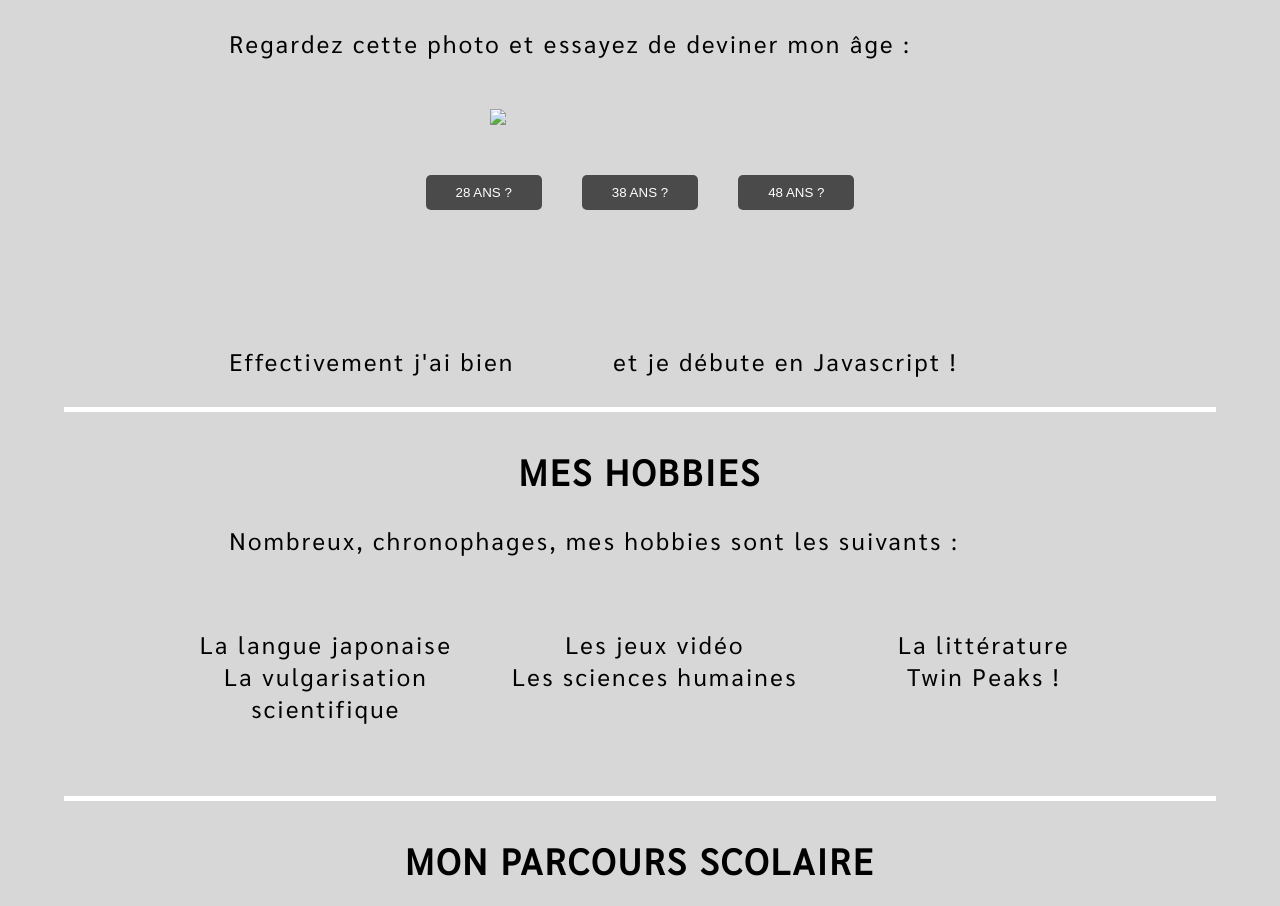
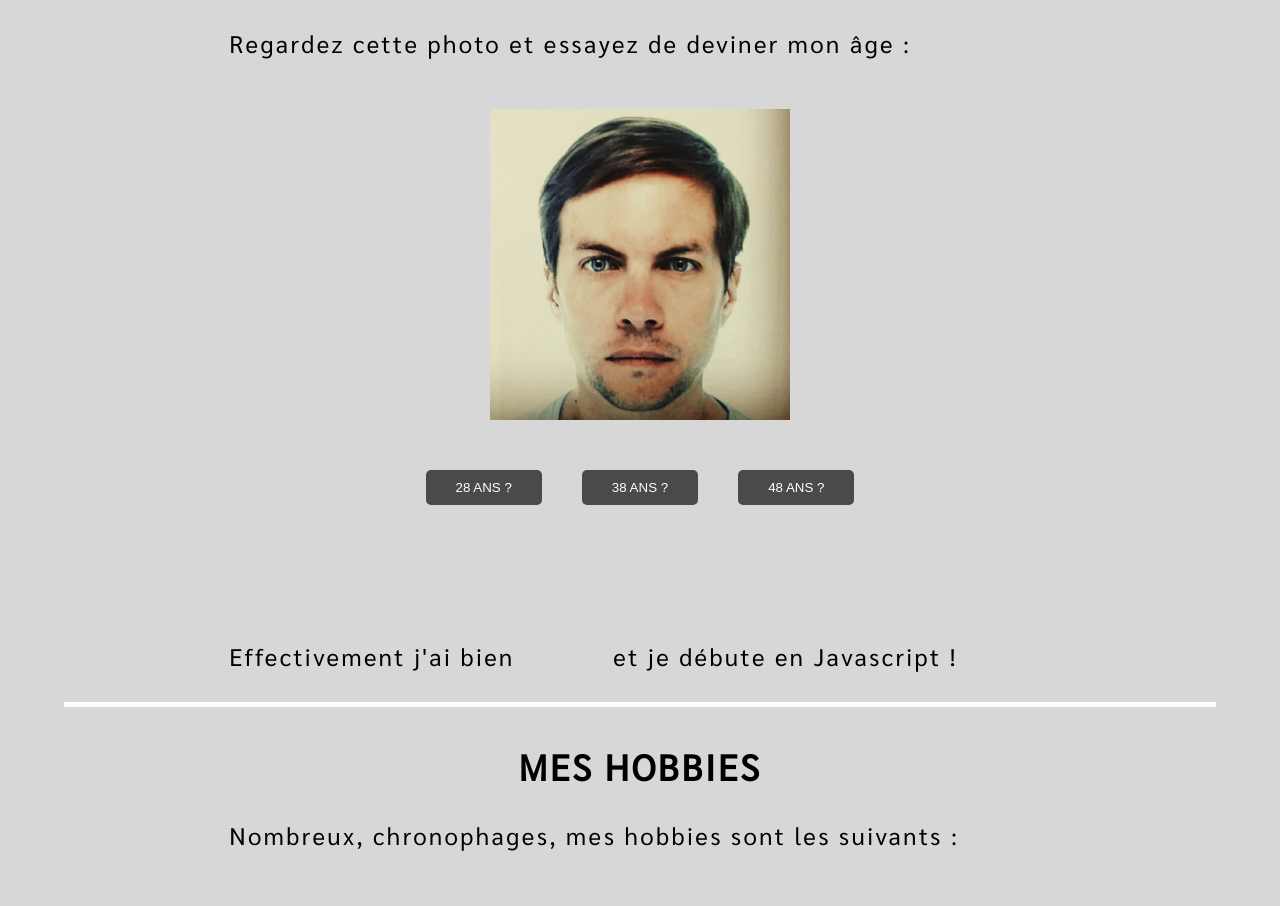
Before and after one commit to LarwanCoding/CEFIM, a plain HTML site: page index.html in a window 1280 px wide. Shown: the part 1001-1907 px from the top of the page. Drawn offline with Linux system fonts and the light colour scheme.

Commit message:
Update index.html

```diff
--- a/index.html
+++ b/index.html
@@ -27,7 +27,7 @@
 
 	<p>Regardez cette photo et essayez de deviner mon âge : </p>
 
-	<img id="photoID" src="D:\Images\Photos\2017\2017-06\IMG_20170531_112726_841.jpg">
+	<img id="photoID" src="17-06-15-20-52-59-652_deco.jpg">
 
 	<div id="buttons">
 		<button class="button" id="28ans">28 ans ?</button>
```
